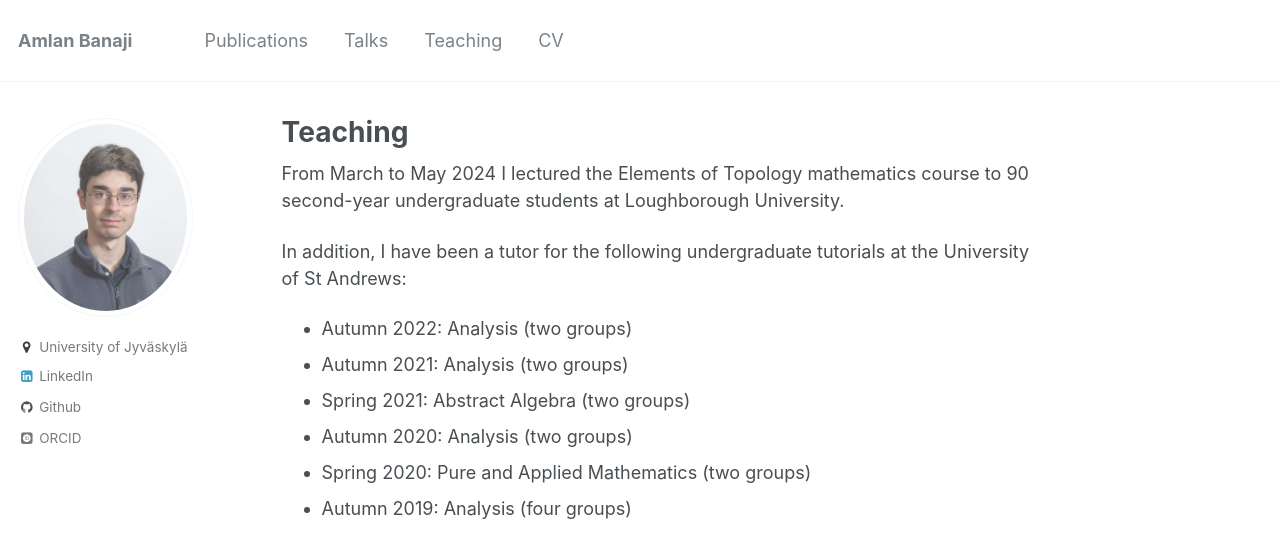
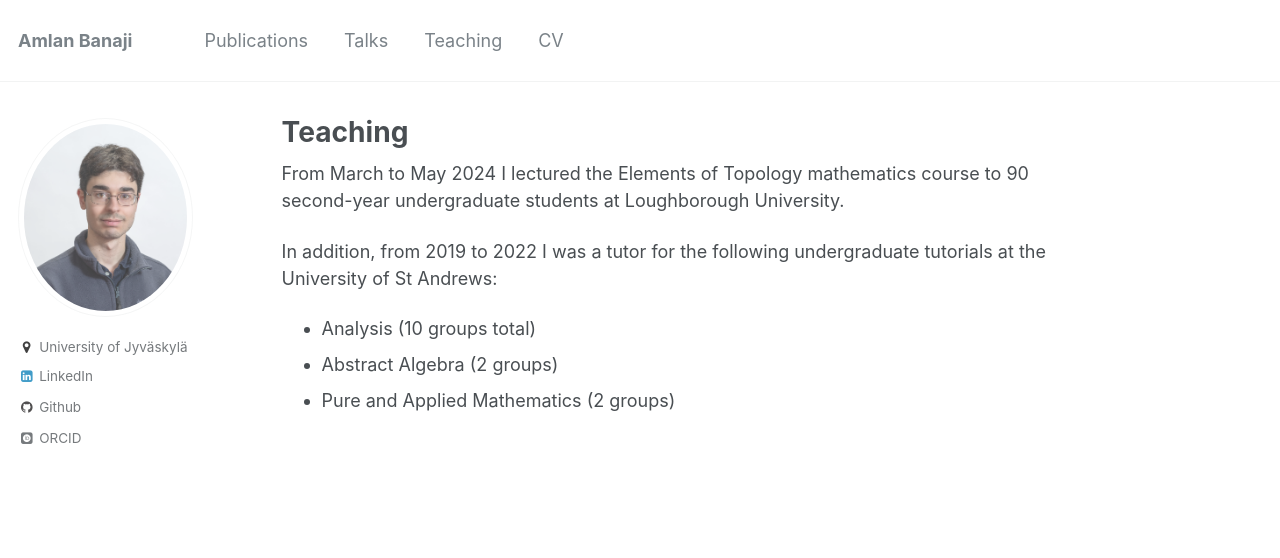
Before and after one commit to amlan-banaji/amlan-banaji.github.io, a Jekyll site: the page built from _pages/teaching.md, in a window 1280 px wide. Shown: the top 558 px of the page. Built offline with Jekyll 4.4.1, drawn with Linux system fonts in a browser that asks for light colours; some web fonts are replaced.

Commit message:
small tidying

```diff
--- a/_pages/teaching.md
+++ b/_pages/teaching.md
@@ -8,11 +8,8 @@ author_profile: true
 
 From March to May 2024 I lectured the Elements of Topology mathematics course to 90 second-year undergraduate students at Loughborough University.
 
-In addition, I have been a tutor for the following undergraduate tutorials at the University of St Andrews:
+In addition, from 2019 to 2022 I was a tutor for the following undergraduate tutorials at the University of St Andrews:
 
-- Autumn 2022: Analysis (two groups)
-- Autumn 2021: Analysis (two groups)
-- Spring 2021: Abstract Algebra (two groups)
-- Autumn 2020: Analysis (two groups)
-- Spring 2020: Pure and Applied Mathematics (two groups)
-- Autumn 2019: Analysis (four groups)
+- Analysis (10 groups total)
+- Abstract Algebra (2 groups)
+- Pure and Applied Mathematics (2 groups)
```
Also changed, not shown: _pages/about.md (+2 -2 lines), _pages/publications.md (+3 -3 lines), 1 other file.
